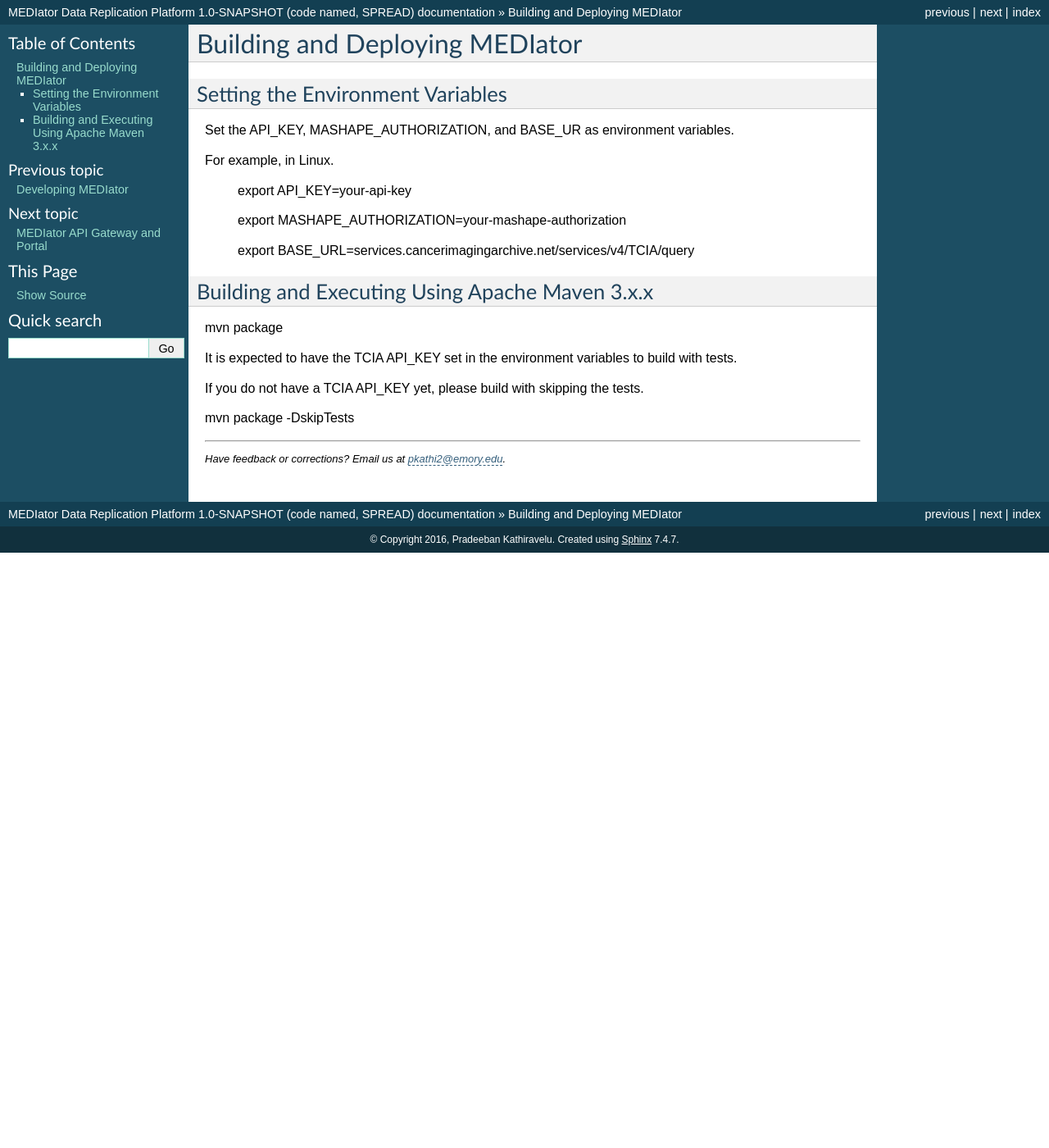
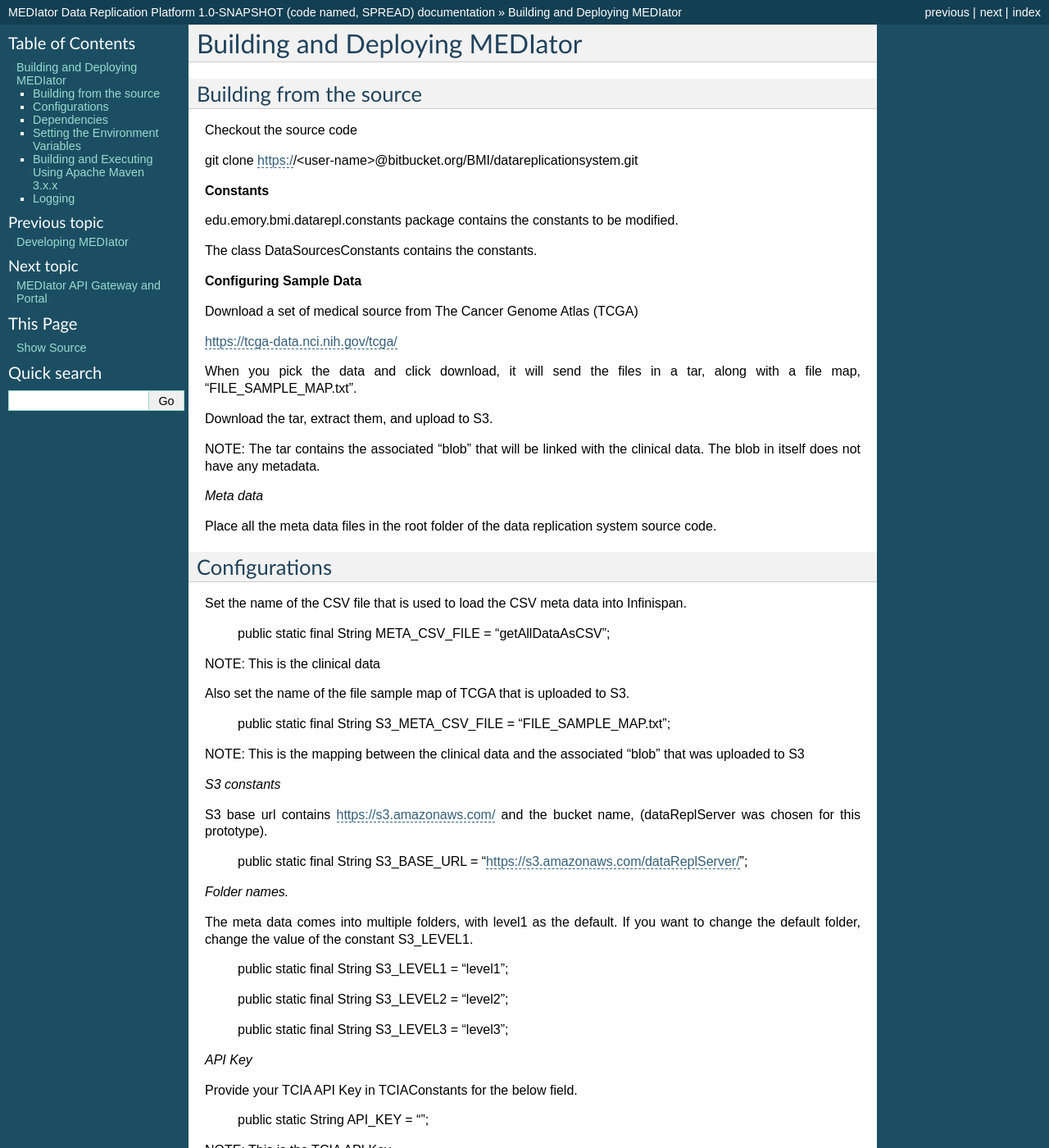
Before and after one commit to pradeeban/mediator, a Sphinx documentation site: the page built from docs/source/sections/Deployment.rst, in a window 1280 px wide and 1400 px high. Shown: the whole window at 82% size. Built offline with Sphinx 7.4.7, drawn with Linux system fonts in a browser that asks for light colours; pages that are not in the unit, such as notebooks, are missing from menus; some of the changed text lies outside the part shown.

Commit message:
Deployment documentation

```diff
--- a/docs/source/sections/Deployment.rst
+++ b/docs/source/sections/Deployment.rst
@@ -1,6 +1,116 @@
 *******************************
 Building and Deploying MEDIator
 *******************************
+
+
+Building from the source
+########################
+Checkout the source code
+
+git clone https://<user-name>@bitbucket.org/BMI/datareplicationsystem.git
+
+
+**Constants**
+
+edu.emory.bmi.datarepl.constants package contains the constants to be modified.
+
+The class DataSourcesConstants contains the constants.
+
+
+**Configuring Sample Data**
+
+Download a set of medical source from The Cancer Genome Atlas (TCGA)
+
+https://tcga-data.nci.nih.gov/tcga/
+
+When you pick the data and click download, it will send the files in a tar, along with a file map, "FILE_SAMPLE_MAP.txt".
+
+Download the tar, extract them, and upload to S3.
+
+NOTE: The tar contains the associated “blob” that will be linked with the clinical data. The blob in itself does not have any metadata.
+
+
+*Meta data*
+
+Place all the meta data files in the root folder of the data replication system source code.
+
+
+Configurations
+##############
+Set the name of the CSV file that is used to load the CSV meta data into Infinispan.
+
+    public static final String META_CSV_FILE = "getAllDataAsCSV";
+
+
+NOTE: This is the clinical data
+
+Also set the name of the file sample map of TCGA that is uploaded to S3.
+
+    public static final String S3_META_CSV_FILE = "FILE_SAMPLE_MAP.txt";
+
+
+NOTE: This is the mapping between the clinical data and the associated “blob” that was uploaded to S3
+
+
+*S3 constants*
+
+S3 base url contains https://s3.amazonaws.com/ and the bucket name, (dataReplServer was chosen for this prototype).
+
+    public static final String S3_BASE_URL = "https://s3.amazonaws.com/dataReplServer/";
+
+
+*Folder names.*
+
+The meta data comes into multiple folders, with level1 as the default. If you want to change the default folder, change the value of the constant S3_LEVEL1.
+
+    public static final String S3_LEVEL1 = "level1";
+
+    public static final String S3_LEVEL2 = "level2";
+
+    public static final String S3_LEVEL3 = "level3";
+
+
+*API Key*
+
+Provide your TCIA API Key in TCIAConstants for the below field.
+
+    public static String API_KEY = "";
+
+NOTE: This is the TCIA API Key.
+
+
+*CA constants.*
+
+Check the caMicroscope base url and sample query url that is used in the prototype, in DataSourcesConstants class.
+
+    public static final String CA_MICROSCOPE_BASE_URL = "http://imaging.cci.emory.edu/camicroscope/camicroscope/";
+
+    public static final String CA_MICROSCOPE_QUERY_URL = "osdCamicroscope.php?tissueId=";
+
+
+
+**Build from the source code root**
+
+$ mvn package
+
+
+*To execute the DSIntegratorIntegrator:*
+
+$ java -classpath lib/repl-server-1.0-SNAPSHOT.jar:lib/*:conf/ edu.emory.bmi.datarepl.ds_impl.DSIntegratorInitiator
+
+
+
+Dependencies
+############
+This project depends on the below major projects.
+
+* Infinispan
+* Apache Tomcat (Embedded)
+* Apache HTTP Client
+* Apache Velocity
+* Apache Log4j2
+* Mashape Unirest
+
 
 Setting the Environment Variables
 #################################
@@ -27,3 +137,9 @@
 If you do not have a TCIA API_KEY yet, please build with skipping the tests.
 
 mvn package -DskipTests
+
+
+Logging
+#######
+Make sure to include log4j2-test.xml into your class path to be able to configure and view the logs. Default log level
+is [WARN].
```
Also changed, not shown: docs/source/index.rst (+13 -1 lines), docs/source/sections/Installation-CENTOS.rst (added, +84 -0 lines), docs/source/sections/Resources.rst (added, +20 -0 lines).
